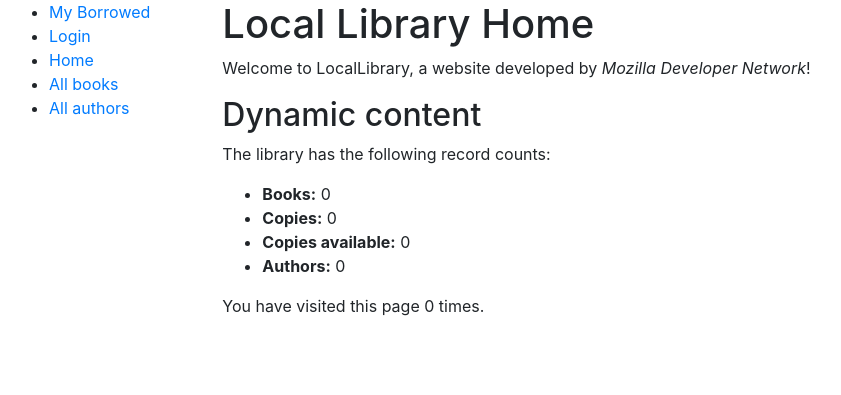
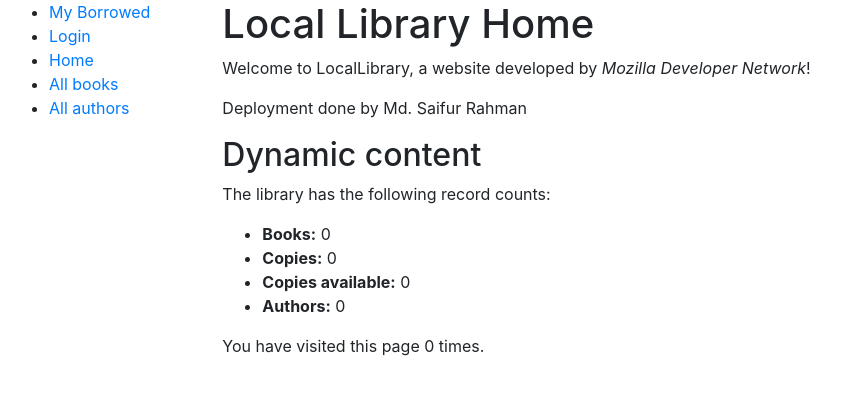
Before and after one commit to sa1if3/Mozilla-Django-Tutorial, a Django app: page /catalog/ in a window 1280 px wide. Shown: the top 395 px of the page, without its empty margins (6-847 px from the left). Run offline with Django 3.2, Linux system fonts and the light colour scheme; data that the repository does not hold is empty.

Commit message:
Update Index

```diff
--- a/locallibrary/catalog/templates/index.html
+++ b/locallibrary/catalog/templates/index.html
@@ -3,6 +3,7 @@
 {% block content %}
   <h1>Local Library Home</h1>
   <p>Welcome to LocalLibrary, a website developed by <em>Mozilla Developer Network</em>!</p>
+  <p>Deployment done by Md. Saifur Rahman</p>
   <h2>Dynamic content</h2>
   <p>The library has the following record counts:</p>
   <ul>
```
